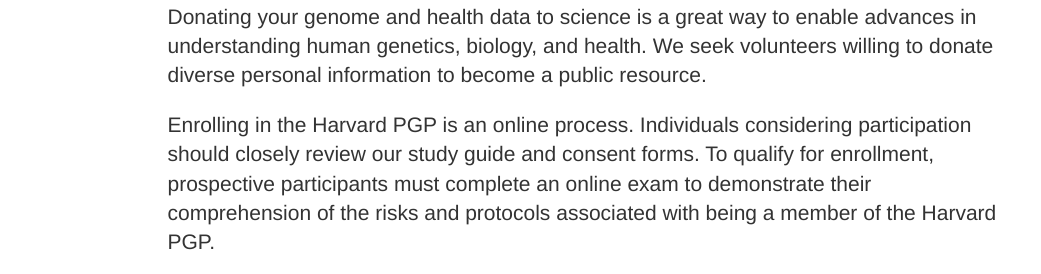
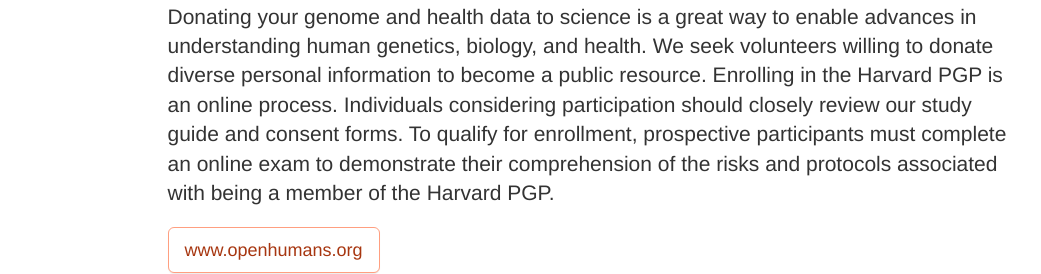
Before and after one commit to PGPHarvard/PGPHarvard.github.io, a plain HTML site: page index.html in a window 1280 px wide. Shown: the part 513-787 px from the top of the page, 0-1041 px from the left. Drawn offline with nearby package versions, Linux system fonts and the light colour scheme.

Commit message:
Update index.html

```diff
--- a/index.html
+++ b/index.html
@@ -89,8 +89,7 @@ k<!DOCTYPE html>
              Donating your genome and health data to science is a great way to enable
              advances in understanding human genetics, biology, and health. We seek volunteers
              willing to donate diverse personal information to become a public resource.
-              </p>
-           <p class="lead">
+
              Enrolling in the Harvard PGP is an online process. Individuals considering participation
              should closely review our study guide and consent forms. To qualify for enrollment,
              prospective participants must complete an online exam to demonstrate their comprehension
```
